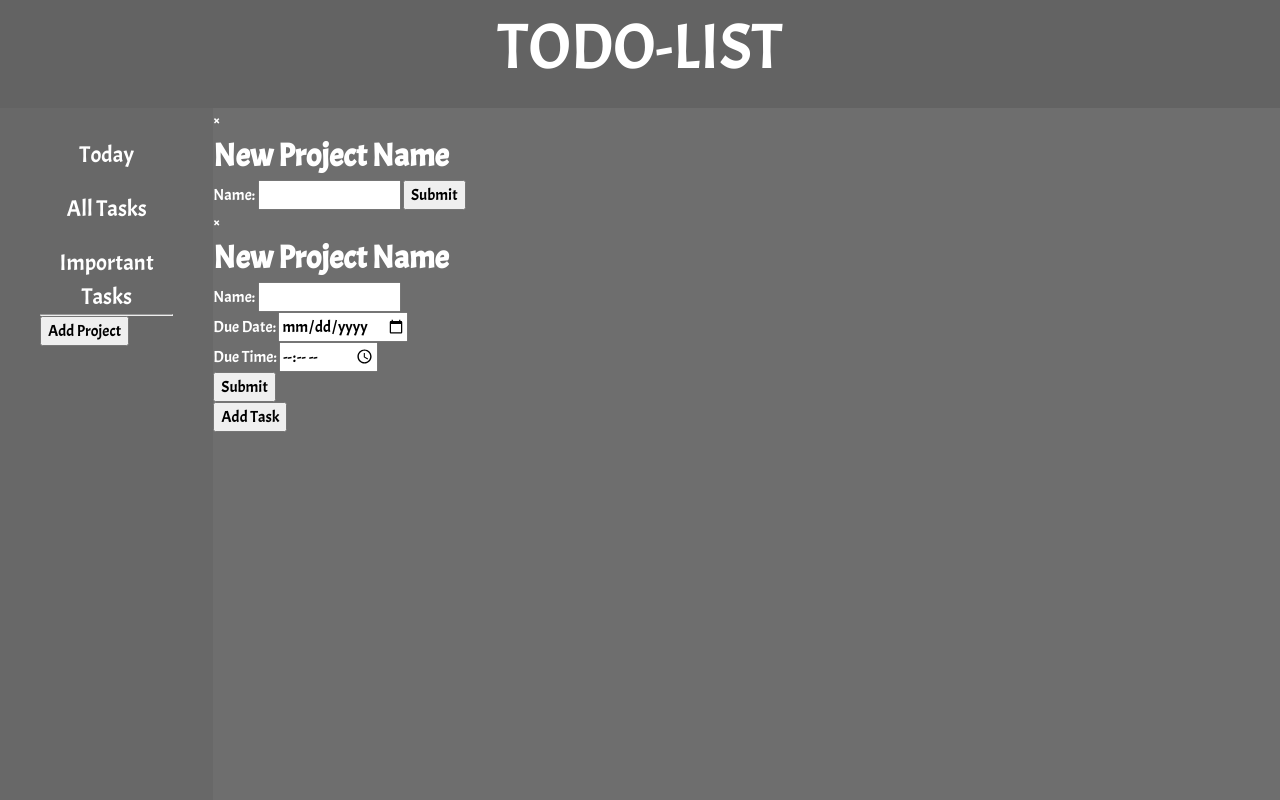
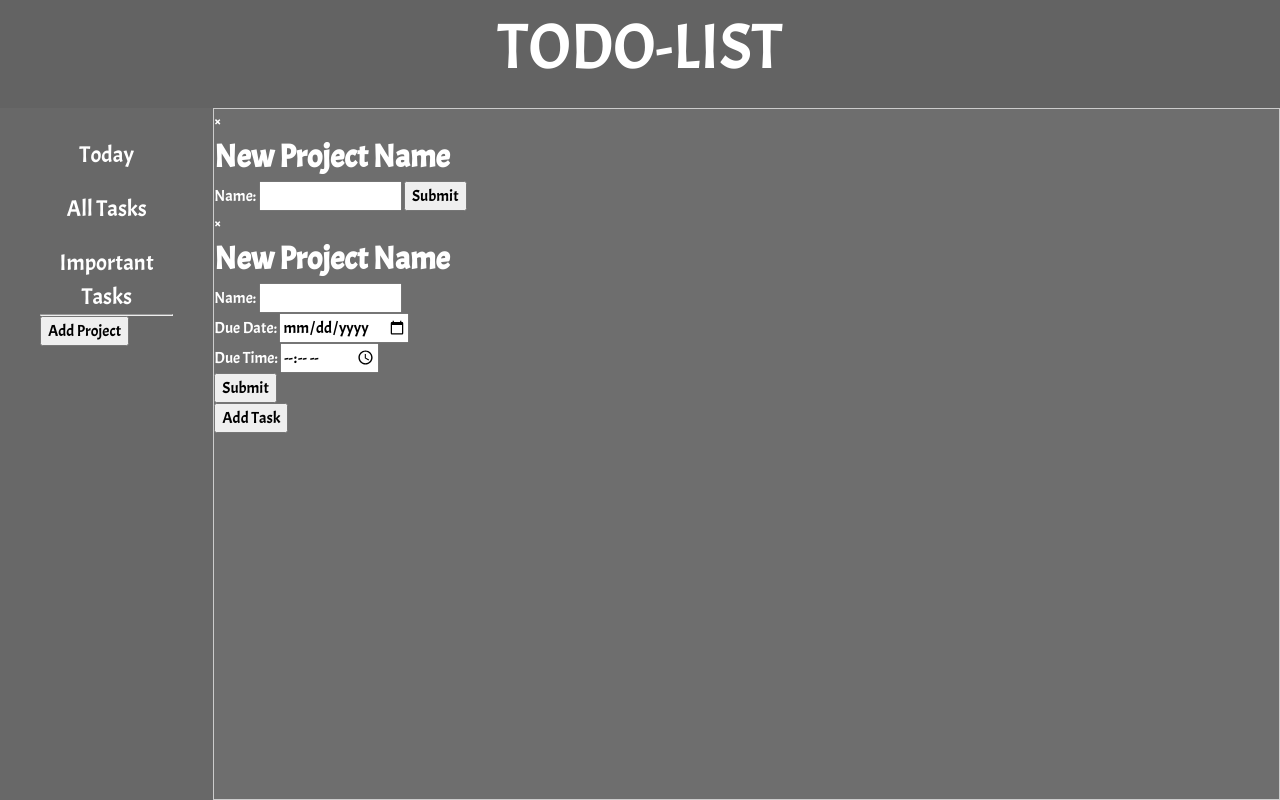
Before and after one commit to Vaibhavagg-2/Todo-List, a website built with webpack: page src/index.html in a window 1280 px wide. Built offline with nearby package versions, Linux system fonts and the light colour scheme.

Commit message:
set main section position to relative

```diff
--- a/src/style.css
+++ b/src/style.css
@@ -70,6 +70,9 @@ font-family: "Acme", sans-serif;
     /* background-color: blue; */
     height: 100%;
     width: 100%;
+
+    position: relative; /* This is necessary to position the button relative to this container */
+    border: 1px solid #ccc;
   }
 
 
```
